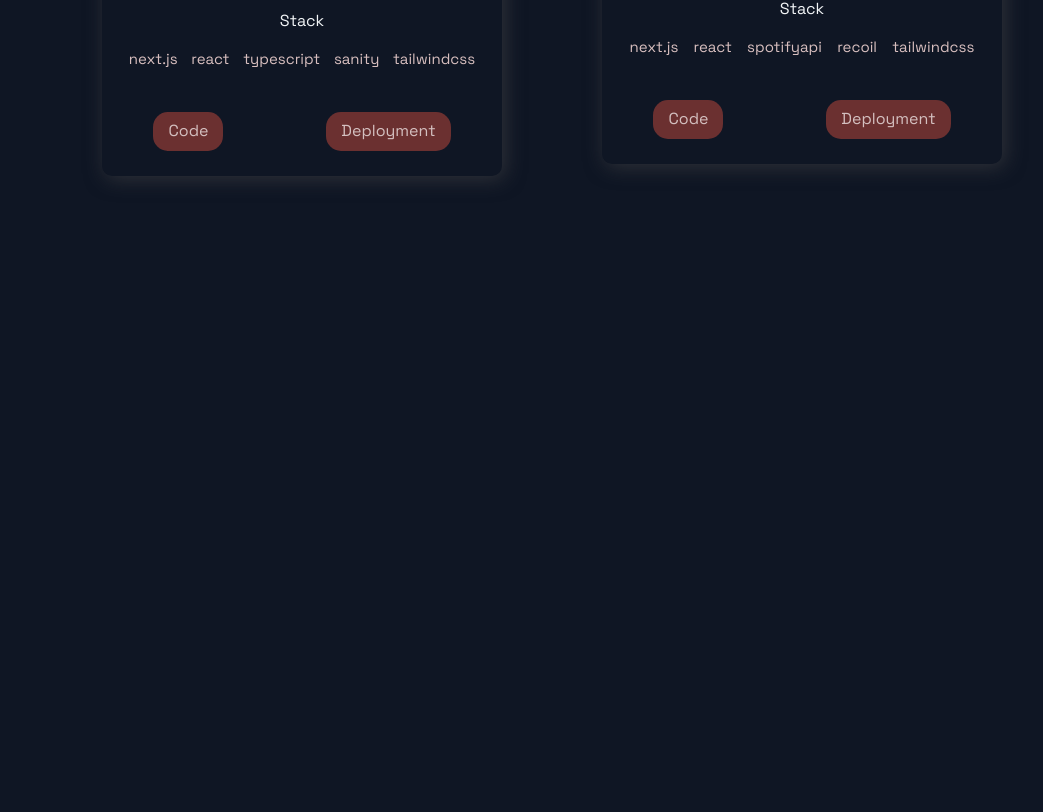
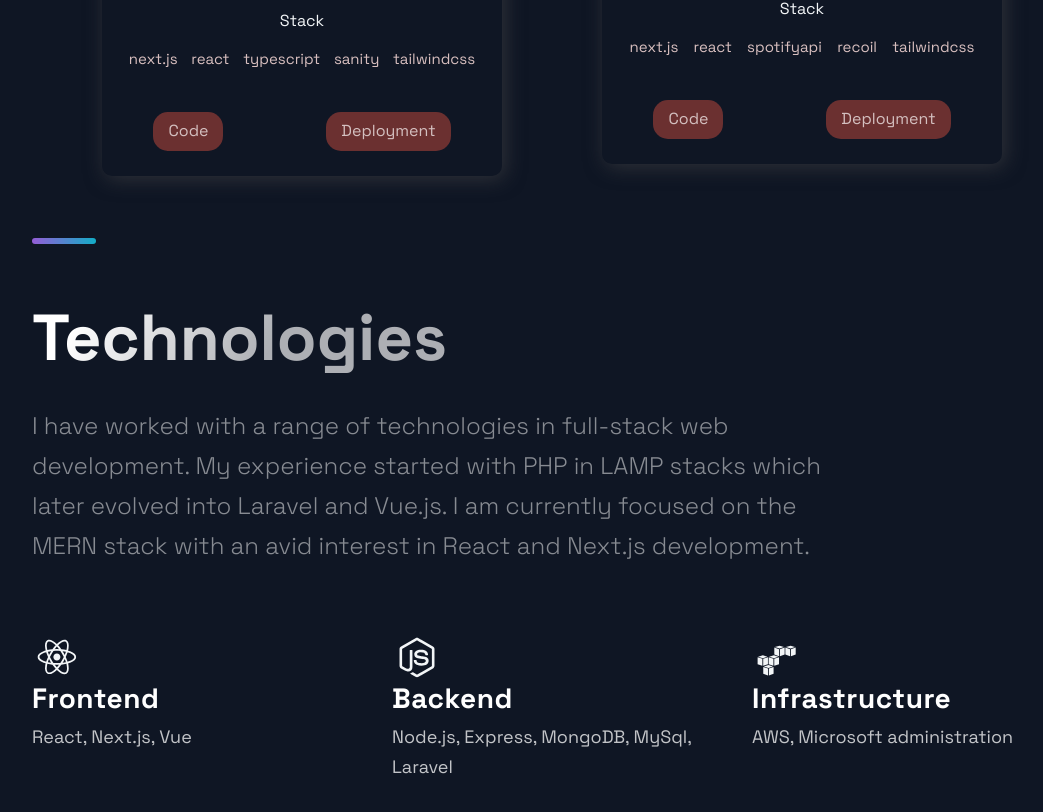
Before and after one commit to CaeCur/personal-portfolio, a Next.js app: page / in a window 1280 px wide. Shown: the part 1247-2059 px from the top of the page, without its empty margins (88-1131 px from the left). Before the commit the page ends 1453 px from the top, so only its background shows below. Built offline with nearby package versions, Linux system fonts and the light colour scheme.

Commit message:
Added technologies section

```diff
--- /dev/null
+++ b/components/Technologies/Technologies.js
@@ -0,0 +1,42 @@
+import { DiNodejsSmall, DiReact, DiAws } from "react-icons/di";
+import { Section, SectionDivider, SectionText, SectionTitle } from "../../styles/GlobalComponents";
+import { List, ListContainer, ListItem, ListParagraph, ListTitle } from "./TechnologiesStyles";
+
+const Technologies = () => (
+  <Section id="tech">
+    <SectionDivider />
+    <SectionTitle main>Technologies</SectionTitle>
+    <SectionText>
+      I have worked with a range of technologies in full-stack web development. My experience
+      started with PHP in LAMP stacks which later evolved into Laravel and Vue.js. I am currently
+      focused on the MERN stack with an avid interest in React and Next.js development.
+    </SectionText>
+    <List>
+      <ListItem>
+        <DiReact size="5rem" />
+        <ListContainer>
+          <ListTitle>Frontend</ListTitle>
+          <ListParagraph>React, Next.js, Vue</ListParagraph>
+        </ListContainer>
+      </ListItem>
+
+      <ListItem>
+        <DiNodejsSmall size="5rem" />
+        <ListContainer>
+          <ListTitle>Backend</ListTitle>
+          <ListParagraph>Node.js, Express, MongoDB, MySql, Laravel</ListParagraph>
+        </ListContainer>
+      </ListItem>
+
+      <ListItem>
+        <DiAws size="5rem" />
+        <ListContainer>
+          <ListTitle>Infrastructure</ListTitle>
+          <ListParagraph>AWS, Microsoft administration</ListParagraph>
+        </ListContainer>
+      </ListItem>
+    </List>
+  </Section>
+);
+
+export default Technologies;
--- /dev/null
+++ b/components/Technologies/TechnologiesStyles.js
@@ -0,0 +1,127 @@
+import styled from "styled-components";
+
+export const ImageContainer = styled.div`
+  text-align: center;
+  background-image: radial-gradient(
+    50% 50% at 50% 50%,
+    rgba(79, 108, 176, 0.25) 53.8%,
+    rgba(79, 108, 176, 0) 100%
+  );
+  width: 100%;
+  padding: 60px;
+  margin-top: 48px;
+  display: flex;
+  flex-direction: column;
+  align-items: center;
+  justify-content: center;
+  @media ${(props) => props.theme.breakpoints.lg} {
+    background-image: none;
+    padding: 0;
+    margin-top: 40px;
+  }
+  @media ${(props) => props.theme.breakpoints.md} {
+    background-image: none;
+    padding: 0;
+    margin-top: 16px;
+  }
+`;
+
+export const MainImage = styled.img`
+  width: 100%;
+`;
+
+export const List = styled.ul`
+  list-style-type: none;
+  display: grid;
+  grid-template-columns: repeat(3, 1fr);
+  gap: 40px;
+  margin: 3rem 0;
+
+  @media ${(props) => props.theme.breakpoints.lg} {
+    margin: 64px 0;
+  }
+  @media ${(props) => props.theme.breakpoints.md} {
+    margin: 64px 0;
+    gap: 24px;
+  }
+
+  @media ${(props) => props.theme.breakpoints.sm} {
+    display: flex;
+    flex-direction: column;
+    margin: 32px 0;
+  }
+`;
+
+export const ListContainer = styled.div`
+  display: flex;
+  flex-direction: column;
+  @media ${(props) => props.theme.breakpoints.sm} {
+    display: flex;
+    margin-left: 18px;
+  }
+`;
+
+export const ListTitle = styled.h4`
+  font-weight: 700;
+  font-size: 28px;
+  line-height: 32px;
+  letter-spacing: 0.02em;
+  color: #ffffff;
+  margin-bottom: 8px;
+  @media ${(props) => props.theme.breakpoints.md} {
+    font-size: 24px;
+    line-height: 28px;
+  }
+  @media ${(props) => props.theme.breakpoints.sm} {
+    font-size: 20px;
+    line-height: 28px;
+    letter-spacing: 0.02em;
+    margin-bottom: 4px;
+  }
+`;
+
+export const ListParagraph = styled.p`
+  font-size: 18px;
+  line-height: 30px;
+  color: rgba(255, 255, 255, 0.75);
+  @media ${(props) => props.theme.breakpoints.md} {
+    font-size: 16px;
+    line-height: 28px;
+  }
+  @media ${(props) => props.theme.breakpoints.sm} {
+    font-size: 14px;
+    line-height: 22px;
+  }
+`;
+
+export const ListItem = styled.li`
+  max-width: 320px;
+  display: flex;
+  flex-direction: column;
+  @media ${(props) => props.theme.breakpoints.md} {
+    max-width: 203px;
+  }
+  @media ${(props) => props.theme.breakpoints.sm} {
+    margin-bottom: 14px;
+    max-width: 320px;
+    flex-direction: row;
+  }
+`;
+
+export const ListIcon = styled.img`
+  display: block;
+  width: 48px;
+  height: 48px;
+  margin-bottom: 10px;
+
+  @media ${(props) => props.theme.breakpoints.md} {
+    width: 40px;
+    height: 40px;
+    margin-bottom: 8px;
+  }
+  @media ${(props) => props.theme.breakpoints.sm} {
+    width: 32px;
+    height: 32px;
+    margin-bottom: 0px;
+  }
+`;
--- a/pages/index.js
+++ b/pages/index.js
@@ -3,8 +3,8 @@ import { Section } from "../styles/GlobalComponents";
 import Hero from "../components/Hero/Hero";
 import BgAnimate from "../components/BgAnimate/BgAnimate";
 import Projects from "../components/Projects/Projects";
+import Technologies from "../components/Technologies/Technologies";
 // import Acomplishments from '../components/Acomplishments/Acomplishments';
-// import Technologies from '../components/Technologies/Technologies';
 // import Timeline from '../components/TimeLine/TimeLine';
 
 const Home = () => {
@@ -16,7 +16,8 @@ const Home = () => {
       </Section>
 
       <Projects />
-      {/* <Technologies /> */}
+
+      <Technologies />
       {/* <Timeline /> */}
       {/* <Accomplishments /> */}
     </Layout>
```
